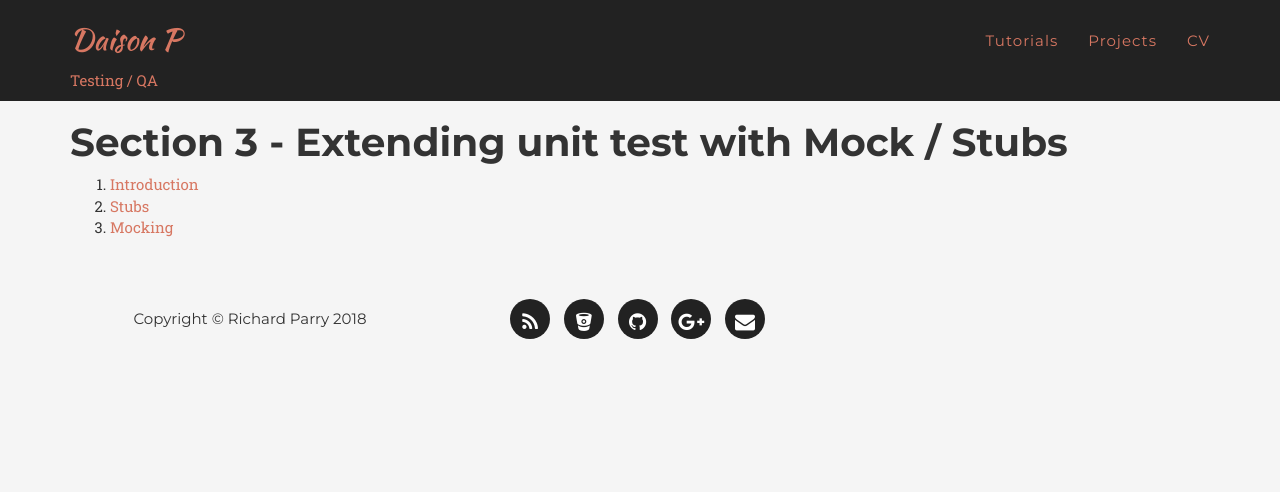
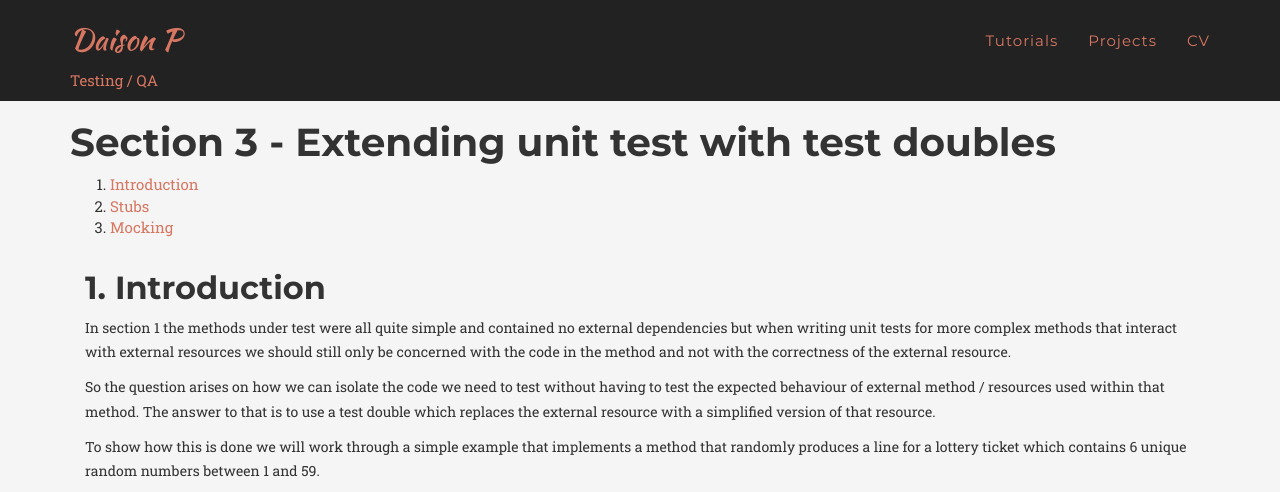
Before and after one commit to daisonp/daisonp.github.io, a Jekyll site: the page built from pages/tutorials/testing/section-3/index.html, in a window 1280 px wide and 1398 px high. Shown: the top 492 px of the window. Built offline with Jekyll 4.4.1, drawn with Linux system fonts in a browser that asks for light colours; some web fonts are replaced; some of the changed text lies outside the part shown; grey boxes are pictures that could not be loaded.

Commit message:
Added stubbing section

```diff
--- a/_data/tutorials-testing.yaml
+++ b/_data/tutorials-testing.yaml
@@ -39,7 +39,7 @@
       url: code-generators
 
 - section:
-  heading : Section 3 - Extending unit test with Mock / Stubs
+  heading : Section 3 - Extending unit test with test doubles
   url : /pages/tutorials/testing/section-3/index.html
   sub-sections:
     - heading: Introduction
--- a/pages/tutorials/testing/section-3/index.html
+++ b/pages/tutorials/testing/section-3/index.html
@@ -1,6 +1,6 @@
 ---
 layout: default
-section: Section 3 - Extending unit test with Mock / Stubs
+section: Section 3 - Extending unit test with test doubles
 parent: Testing / QA
 parentUrl: /pages/tutorials/testing/index.html
 ---
@@ -23,4 +23,52 @@
         </ol>
     </div>
     <!-- /#sidebar-wrapper -->
+
+     <!-- Page Content -->
+     <div id="page-content-wrapper">
+        <div class="container-fluid">
+
+            <div class="row" id="{{ site.data.tutorials-testing.[2].sub-sections[0].url }}">
+                <div class="col-lg-12">
+                    <h2>1. {{ site.data.tutorials-testing.[2].sub-sections[0].heading }} </h2>
+                    <p>
+                        In section 1 the methods under test were all quite simple and contained no external dependencies but when writing unit tests for more complex methods that interact with external resources we should still only be concerned with the code in the method and not with the correctness of the external resource.
+                    </p>
+                    <p>
+                        So the question arises on how we can isolate the code we need to test without having to test the expected behaviour of external method / resources used within that method. The answer to that is to use a test double which replaces the external resource with a simplified version of that resource.
+                    </p>
+                    <p>
+                        To show how this is done we will work through a simple example that implements a method that randomly produces a line for a lottery ticket which contains 6 unique random numbers between 1 and 59.
+                    </p>
+                    <p>
+                        <script src="https://gist.github.com/daisonp/7fa94e481504bd81efe850ad6b8b336b.js"></script>
+                        <script src="https://gist.github.com/daisonp/a8232d17e025d96771172c30b488d819.js"></script>
+                    </p>
+                </div>
+            </div>
+
+            <div class="row" id="{{ site.data.tutorials-testing.[2].sub-sections[1].url }}">
+                <div class="col-lg-12">
+                    <h2>2. {{ site.data.tutorials-testing.[2].sub-sections[1].heading }} </h2>
+                    <p>A test stub is simply a small implementation of a program or interface that replaces the production version with a version that returns canned answers during testing.</p>
+                    <p><script src="https://gist.github.com/daisonp/f9e89364113f84a3ff303604fd4baf42.js"></script></p>
+                    <p>
+                        As can be seen from this test class a stub of a RandomNumberGenerator can easily be created that returns canned values instead of actually creating a sequence of random numbers.
+                    </p>
+                    <p>
+                        This type of solution is OK for small programs that have a limited number of methods but becomes cumbersome with more complex APIs.  For that very reason there are mocking frameworks to make faking external dependencies easier, the rest of this section will concentrate on using one of these mocking frameworks.
+                    </p>
+                </div>
+            </div>
+
+            <div class="row" id="{{ site.data.tutorials-testing.[2].sub-sections[2].url }}">
+                <div class="col-lg-12">
+                    <h2>3. {{ site.data.tutorials-testing.[2].sub-sections[2].heading }} </h2>
+
+                </div>
+            </div>
+
+        </div>
+     </div>
+
 </div>
```
